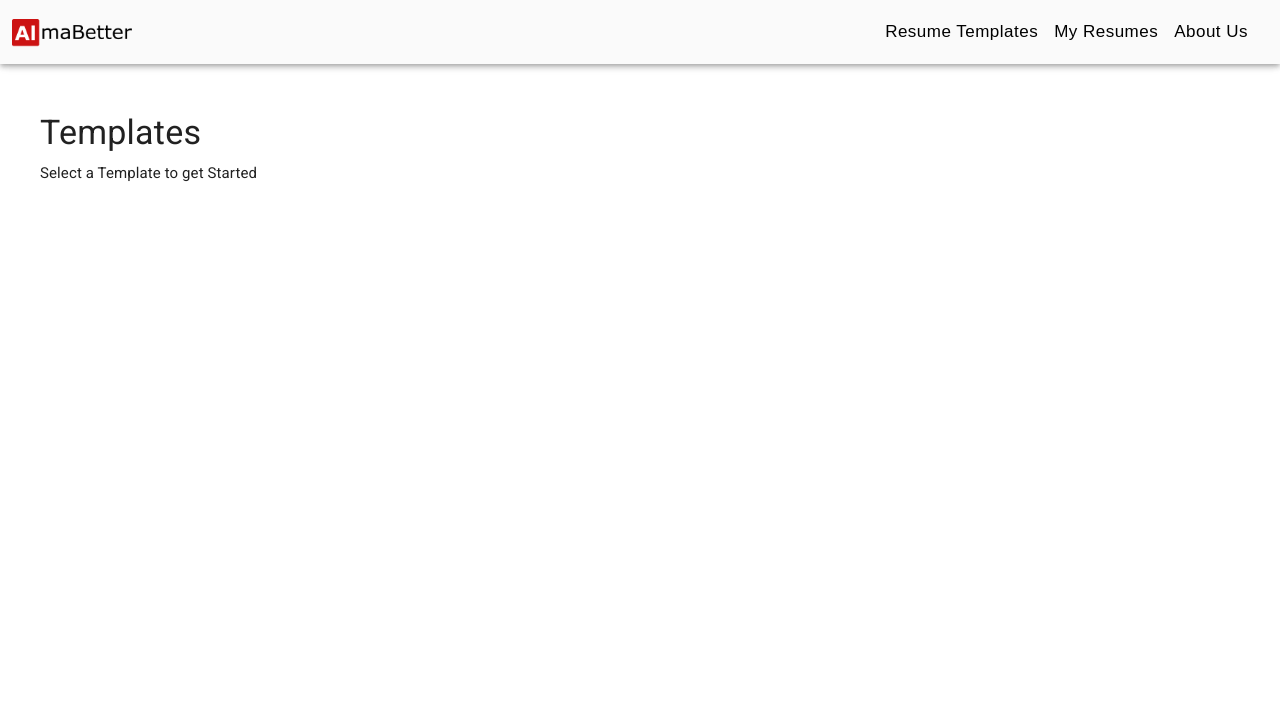
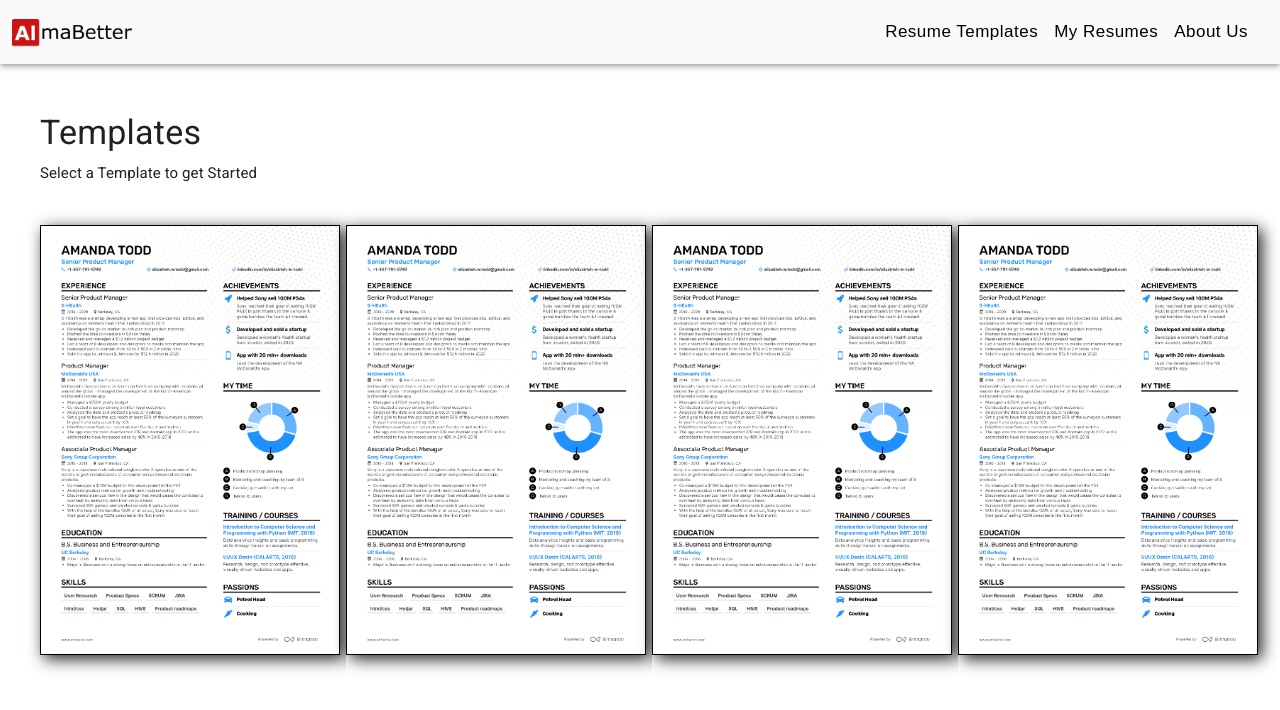
Before and after one commit to AShekharCodes/react-resume, a React (Create React App) app: page / in a window 1280 px wide. Shown: the top 710 px of the page. Built offline with nearby package versions, Linux system fonts and the light colour scheme.

Commit message:
completed grid display for templates

```diff
--- a/public/index.html
+++ b/public/index.html
@@ -3,7 +3,7 @@
   <head>
     <meta charset="utf-8" />
     <meta name="viewport" content="width=device-width, initial-scale=1" />
-    <title>React App</title>
+    <title>Resume Builder</title>
   </head>
   <body>
     <noscript>You need to enable JavaScript to run this app.</noscript>
--- a/src/components/common/Navbar.js
+++ b/src/components/common/Navbar.js
@@ -19,9 +19,6 @@ import { grey } from "@mui/material/colors";
 import logo from "../../images/almabetter_logo.png";
 import "../../styling/Navbar.css";
 
-const drawerWidth = "200px";
-const navItems = ["Resume Templates", "My Resumes", "About Us"];
-
 const theme = createTheme({
   palette: {
     primary: {
@@ -42,13 +39,21 @@ function Navbar() {
       <img src={logo} className="drawerlogo" alt="AlmaBetter-logo" />
       <Divider />
       <List>
-        {navItems.map((item) => (
-          <ListItem key={item} disablePadding>
-            <ListItemButton sx={{ textAlign: "center" }}>
-              <ListItemText primary={item} />
-            </ListItemButton>
-          </ListItem>
-        ))}
+        <ListItem key={"Resume Templates"} disablePadding>
+          <ListItemButton sx={{ textAlign: "center" }}>
+            <ListItemText primary={"Resume Templates"} />
+          </ListItemButton>
+        </ListItem>
+        <ListItem key={"My Resumes"} disablePadding>
+          <ListItemButton sx={{ textAlign: "center" }}>
+            <ListItemText primary={"My Resumes"} />
+          </ListItemButton>
+        </ListItem>
+        <ListItem key={"About Us"} disablePadding>
+          <ListItemButton sx={{ textAlign: "center" }}>
+            <ListItemText primary={"About Us"} />
+          </ListItemButton>
+        </ListItem>
       </List>
     </Box>
   );
@@ -121,13 +126,13 @@ function Navbar() {
             open={mobileOpen}
             onClose={handleDrawerToggle}
             ModalProps={{
-              keepMounted: true, // Better open performance on mobile.
+              keepMounted: true,
             }}
             sx={{
               display: { xs: "block", sm: "none" },
               "& .MuiDrawer-paper": {
                 boxSizing: "border-box",
-                width: drawerWidth,
+                width: "200px",
               },
             }}
           >
--- a/src/pages/Homepage.js
+++ b/src/pages/Homepage.js
@@ -1,6 +1,9 @@
 import React from "react";
 import Navbar from "../components/common/Navbar";
-import { Typography, Box } from "@mui/material";
+import { Typography, Box, Paper } from "@mui/material";
+import Grid from "@mui/material/Grid";
+import logo from "../images/resume_template.png";
+import "../styling/Homepage.css";
 
 const Homepage = () => {
   return (
@@ -11,6 +14,71 @@ const Homepage = () => {
         <Typography variant="h6" sx={{ fontSize: "15px", marginTop: "7px" }}>
           Select a Template to get Started
         </Typography>
+        <Box
+          sx={{
+            flexGrow: 1,
+            marginTop: "40px",
+          }}
+        >
+          <Grid container spacing={3}>
+            <Grid item xs={12} lg={3} md={6} sm={6}>
+              <Paper
+                elevation={0}
+                sx={{
+                  border: "none",
+                  width: "100%",
+                  height: "450px",
+                  marginBottom: "20px",
+                  textAlign: "center",
+                }}
+              >
+                <img src={logo} className="logo" alt="logo" />
+              </Paper>
+            </Grid>
+            <Grid item xs={12} lg={3} md={6} sm={6}>
+              <Paper
+                elevation={0}
+                sx={{
+                  border: "none",
+                  width: "100%",
+                  height: "450px",
+                  marginBottom: "20px",
+                  textAlign: "center",
+                }}
+              >
+                <img src={logo} className="logo" alt="logo" />
+              </Paper>
+            </Grid>
+            <Grid item xs={12} lg={3} md={6} sm={6}>
+              <Paper
+                elevation={0}
+                sx={{
+                  border: "none",
+                  width: "100%",
+                  height: "450px",
+                  marginBottom: "20px",
+                  textAlign: "center",
+                }}
+              >
+                <img src={logo} className="logo" alt="logo" />
+              </Paper>
+            </Grid>
+            <Grid item xs={12} lg={3} md={6} sm={6}>
+              <Paper
+                elevation={0}
+                sx={{
+                  border: "none",
+                  width: "100%",
+                  height: "450px",
+                  marginBottom: "20px",
+                  textAlign: "center",
+                }}
+              >
+                <img src={logo} className="logo" alt="logo" />
+              </Paper>
+            </Grid>
+          </Grid>
+        </Box>
       </Box>
     </>
   );
--- /dev/null
+++ b/src/styling/Homepage.css
@@ -0,0 +1,6 @@
+.logo {
+  width: 300px;
+  height: 430px;
+  border: 1px solid black;
+  box-shadow: 4px 4px 15px;
+}
```
Also changed, not shown: src/images/resume_template.png (added).
